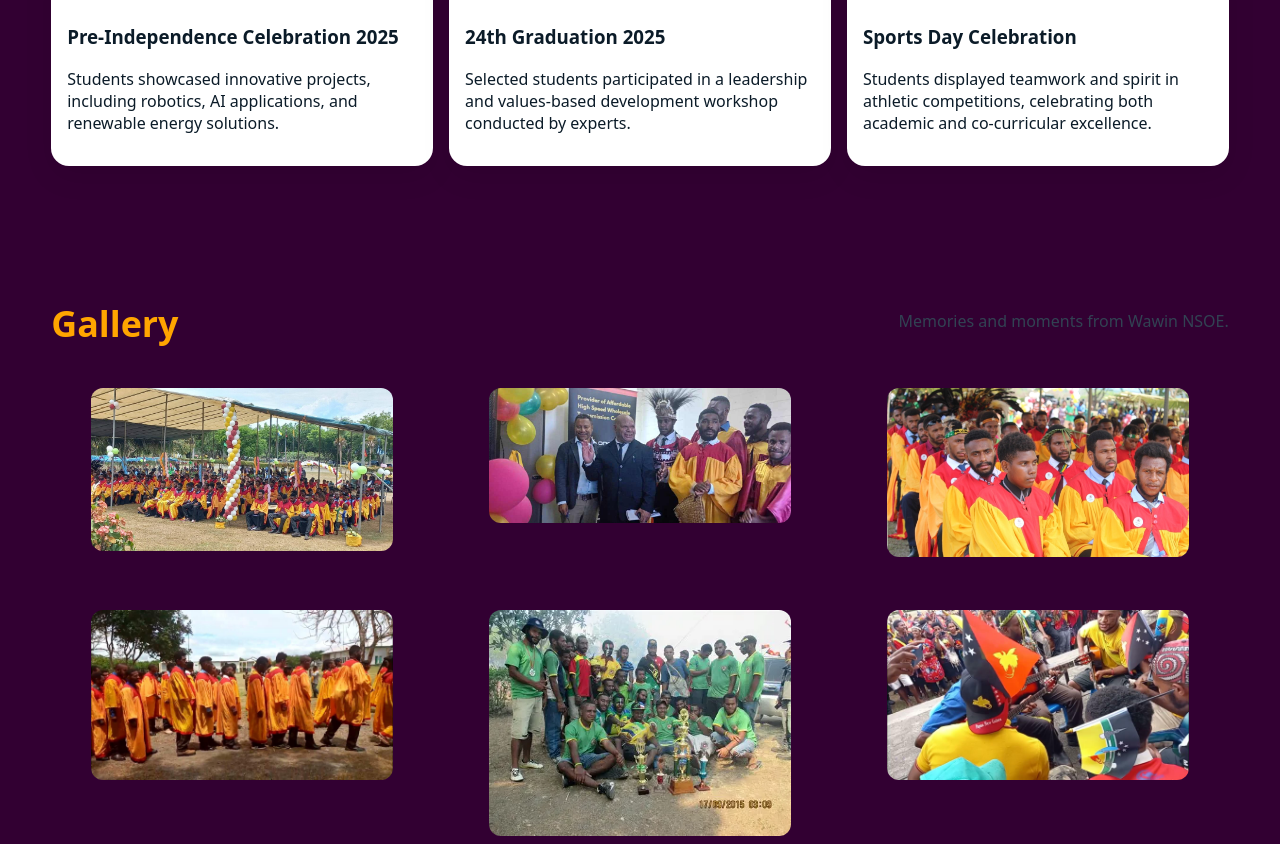
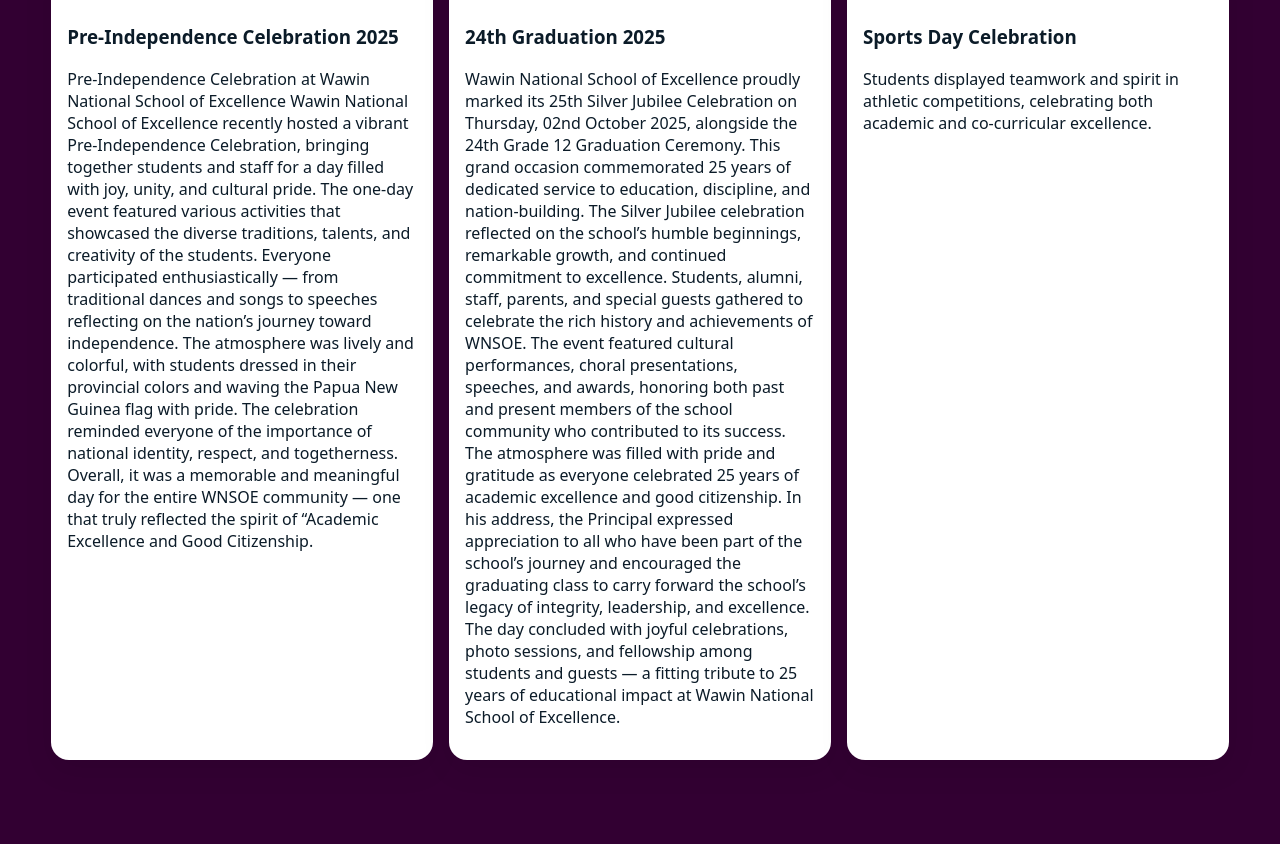
Before and after one commit to wawinnsoe76-cell/wnsoe-site, a plain HTML site: page index.html in a window 1280 px wide. Shown: the part 3005-3849 px from the top of the page. Drawn offline with Linux system fonts and the light colour scheme.

Commit message:
Update index.html

```diff
--- a/index.html
+++ b/index.html
@@ -254,12 +254,27 @@
         <article class="card">
           <img src="assets/gallery1.jpg" alt="Science Fair at Wawin NSOE">
           <h3>Pre-Independence Celebration 2025</h3>
-          <p>Students showcased innovative projects, including robotics, AI applications, and renewable energy solutions.</p>
+          <p>Pre-Independence Celebration at Wawin National School of Excellence
+             Wawin National School of Excellence recently hosted a vibrant Pre-Independence Celebration,
+			  bringing together students and staff for a day filled with joy, unity, and cultural pride.
+             The one-day event featured various activities that showcased the diverse
+			  traditions, talents, and creativity of the students. Everyone participated
+			  enthusiastically — from traditional dances and songs to speeches reflecting
+			  on the nation’s journey toward independence.
+             The atmosphere was lively and colorful, with students dressed in their
+			  provincial colors and waving the Papua New Guinea flag with pride.
+			  The celebration reminded everyone of the importance of national identity, respect, and togetherness.
+             Overall, it was a memorable and meaningful day for the entire
+			  WNSOE community — one that truly reflected the spirit of “Academic Excellence and Good Citizenship.</p>
         </article>
         <article class="card">
           <img src="assets/gallery2.jpg" alt="Leadership Workshop">
           <h3>24th Graduation 2025</h3>
-          <p>Selected students participated in a leadership and values-based development workshop conducted by experts.</p>
+          <p>Wawin National School of Excellence proudly marked its 25th Silver Jubilee Celebration on Thursday, 02nd October 2025, alongside the 24th Grade 12 Graduation Ceremony. This grand occasion commemorated 25 years of dedicated service to education, discipline, and nation-building.
+			The Silver Jubilee celebration reflected on the school’s humble beginnings, remarkable growth, and continued commitment to excellence. Students, alumni, staff, parents, and special guests gathered to celebrate the rich history and achievements of WNSOE.
+			The event featured cultural performances, choral presentations, speeches, and awards, honoring both past and present members of the school community who contributed to its success. The atmosphere was filled with pride and gratitude as everyone celebrated 25 years of academic excellence and good citizenship.
+			In his address, the Principal expressed appreciation to all who have been part of the school’s journey and encouraged the graduating class to carry forward the school’s legacy of integrity, leadership, and excellence.
+			The day concluded with joyful celebrations, photo sessions, and fellowship among students and guests — a fitting tribute to 25 years of educational impact at Wawin National School of Excellence.</p>
         </article>
         <article class="card">
           <img src="assets/gallery3.jpg" alt="Sports Day">
```
